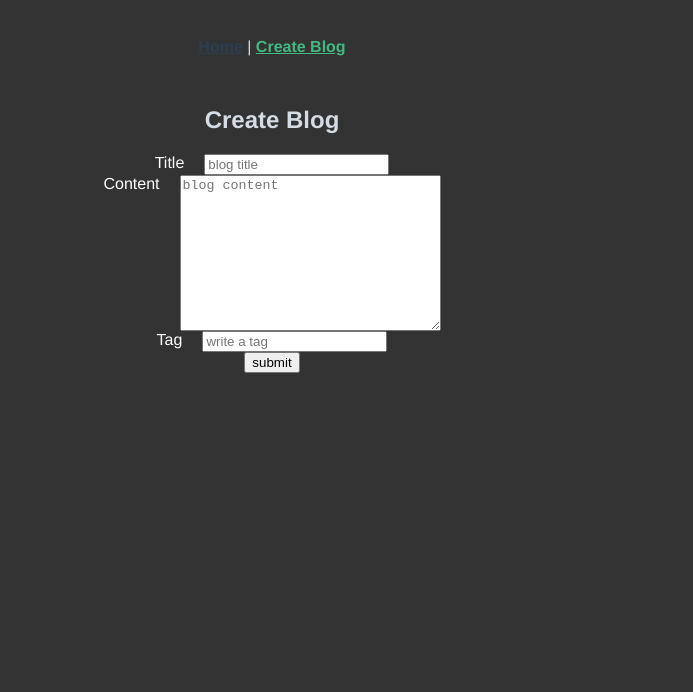
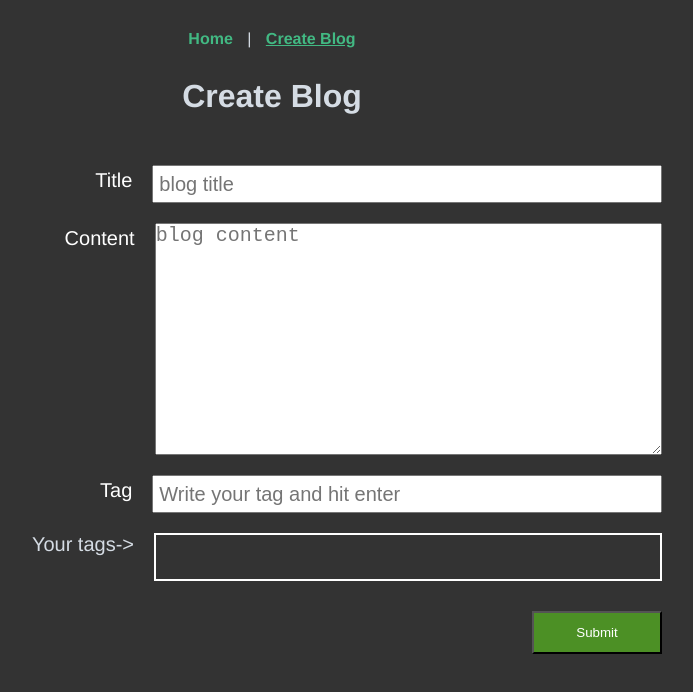
Before and after one commit to jantdev/vue3blog, a Vue app: page /createblog in a window 1280 px wide. Shown: the top 692 px of the page, without its empty margins (368-1061 px from the left). Built offline with nearby package versions, Linux system fonts and the light colour scheme.

Commit message:
styling overall

```diff
--- a/data/db.json
+++ b/data/db.json
@@ -47,6 +47,21 @@
         "test"
       ],
       "id": 9832
+    },
+    {
+      "title": "y test",
+      "body": "hallo world",
+      "tags": [],
+      "id": 9833
+    },
+    {
+      "title": "dfgdfg",
+      "body": "dfgdfg",
+      "tags": [
+        "dfgd",
+        "fdgd"
+      ],
+      "id": 9834
     }
   ]
 }
--- a/src/App.vue
+++ b/src/App.vue
@@ -1,12 +1,27 @@
 <template>
-  <div id="nav">
-    <router-link :to="{name:'Home'}">Home</router-link> |
-    <router-link :to="{name:'CreateBlog'}">Create Blog</router-link>
+<div class="container">
+ <Navigation/>
+  <router-view/>
   </div>
-  <router-view/>
 </template>
 
+<script>
+import Navigation from "./components/Navigation"
+
+export default {
+ name:'App',
+ components:{
+   Navigation
+ }
+}
+</script>
+
 <style>
+*{
+  margin:0;
+  padding:0;
+   box-sizing: border-box;
+}
 body{
   background:#333;
 }
@@ -18,17 +33,11 @@ body{
   color: #d5dce4;
 
 }
-
-#nav {
-  padding: 30px;
+.container{
+  max-width: 1140px;
+  margin:0 auto;
 }
-
-#nav a {
-  font-weight: bold;
-  color: #2c3e50;
-}
-
-#nav a.router-link-exact-active {
-  color: #42b983;
+h1{
+  margin-bottom: 40px;
 }
 </style>
--- /dev/null
+++ b/src/components/Navigation.vue
@@ -0,0 +1,30 @@
+<template>
+   <div id="nav">
+    <router-link :to="{name:'Home'}">Home</router-link> |
+    <router-link :to="{name:'CreateBlog'}">Create Blog</router-link>
+  </div>
+</template>
+
+<script>
+export default {
+
+}
+</script>
+
+<style scoped>
+
+#nav {
+  padding: 30px;
+}
+
+#nav a {
+  font-weight: bold;
+  color: #42b983;
+  text-decoration: none;
+  padding:5px 10px;
+}
+
+#nav a.router-link-exact-active {
+  text-decoration: underline;
+}
+</style>
--- a/src/components/Postlist.vue
+++ b/src/components/Postlist.vue
@@ -1,9 +1,9 @@
 <template>
-<h2>postlist</h2>
+
   <div class="postlist">
-    <div class="post" v-for="post in posts" :key="post.id">
-    <SinglePost :post="post"/>
-    </div>
+
+    <SinglePost  v-for="post in posts" :key="post.id" :post="post"/>
+
   </div>
 </template>
 
@@ -17,18 +17,14 @@ export default {
 }
 </script>
 
-<style>
+<style scoped>
 .postlist{
   display:flex;
 flex-wrap: wrap;
-  gap:20px;
-  max-width:1140px;
- margin:0 auto;
+
+
+gap:10px;
+justify-content: center;
 }
-.post{
-  background: #fff;
-  width:200px;
-  padding:20px;
 
-}
 </style>
--- a/src/components/SinglePost.vue
+++ b/src/components/SinglePost.vue
@@ -1,33 +1,54 @@
 <template>
   <div class="singlepost">
-      <router-link :to="{name:'details',params:{id:post.id}}">
-      <h3>{{post.title}} - {{post.id}}</h3>
-      </router-link>
-      <p>{{snippet}}</p>
-      <span v-for="tag in post.tags" :key="tag">
-          #{{ tag }}
-        </span>
+    <router-link :to="{ name: 'details', params: { id: post.id } }">
+      <h3>{{ post.title }}</h3>
+    </router-link>
+    <p>{{ snippet }}</p>
+    <div class="tags">
+      <span v-for="tag in post.tags" :key="tag"> #{{ tag }} </span>
+    </div>
   </div>
 </template>
 
 <script>
-import { computed } from '@vue/reactivity'
+import { computed } from "@vue/reactivity";
 export default {
-    props:['post'],
-    setup(props){
-        const snippet = computed(()=>{
-            if(props.post.body.length>100){
-                return props.post.body.substring(0,100)+'...'
-            }else{
-                return props.post.body
-            }
-        })
-        return {snippet}
-    }
+  props: ["post"],
+  setup(props) {
+    const snippet = computed(() => {
+      if (props.post.body.length > 100) {
+        return props.post.body.substring(0, 100) + "...";
+      } else {
+        return props.post.body;
+      }
+    });
+    return { snippet };
+  },
+};
+</script>
+
+<style scoped>
+.singlepost {
+  display: flex;
+  flex-direction: column;
+   background: #fff;
+  width:240px;
+  padding:0px 5px;
+  height: 300px;
+  align-items: center;
+}
+.singlepost a{
+  flex:1;
+  text-decoration: none;
+  color:#459571;
+  align-self: center;
+}
+.singlepost p{
+  flex:4;
+  color:#333;
 
 }
-</script>
-
-<style>
-
+.singlepost .tags{
+  flex:1
+}
 </style>
--- a/src/views/CreateBlog.vue
+++ b/src/views/CreateBlog.vue
@@ -1,38 +1,51 @@
 <template>
   <div class="createblog">
-    <form @submit.prevent="sendData">
-      <h2>Create Blog</h2>
+    <h1>Create Blog</h1>
+    <form >
       <div class="formfield">
         <div class="fieldtitle">Title</div>
-        <input type="text" v-model="title" placeholder="blog title" />
+        <input
+          type="text"
+          v-model="title"
+          placeholder="blog title"
+          class="fieldinput"
+        />
       </div>
       <div class="formfield">
         <div class="fieldtitle">Content</div>
         <textarea
           placeholder="blog content"
           v-model="content"
-          cols="30"
+          cols="21"
           rows="10"
           maxlength="200"
+          class="fieldinput"
         ></textarea>
       </div>
       <div class="formfield">
         <div class="fieldtitle">Tag</div>
         <input
           type="text"
-          placeholder="write a tag"
+          placeholder="Write your tag and hit enter"
           v-model="tag"
           @keyup.enter="addTag"
           ref="tagref"
+          class="fieldinput"
         />
       </div>
-      <div class="tags">
-        <div class="tag" v-for="(tag,index) in tags" :key="index">
-          <span>{{ tag }}</span>
-          <button type="button" @click="delTag(index)">X</button>
+      <div class="formfield">
+        <div class="tagField">Your tags-></div>
+        <div class="tags">
+          <div class="tag" v-for="(tag, index) in tags" :key="index">
+            <span>{{ tag }}</span>
+            <button type="button" @click="delTag(index)">X</button>
+          </div>
         </div>
       </div>
-      <button type="submit">submit</button>
+      <div class="formSubmit">
+
+        <button type="button" @click="sendData" class="btn submit">Submit</button>
+      </div>
     </form>
   </div>
 </template>
@@ -48,9 +61,13 @@ export default {
     const content = ref("");
     const tag = ref("");
     const tags = ref([]);
-    async function Submit() {
+    async function sendData() {
       if (title.value !== "" && content.value !== "") {
-        const data = { title: title.value, body: content.value, tag: ["test"] };
+        const data = {
+          title: title.value,
+          body: content.value,
+          tags: tags.value,
+        };
         const res = await fetch("api/posts", {
           method: "POST",
           headers: {
@@ -75,25 +92,80 @@ export default {
       tag.value = "";
     }
     function delTag(index) {
-      tags.value.splice(index,1)
+      tags.value.splice(index, 1);
     }
 
-    return { title, content, Submit, addTag, tag, tags, delTag };
+    return { title, content, sendData, addTag, tag, tags, delTag };
   },
 };
 </script>
 
-<style>
+<style scoped>
 form {
   max-width: 800px;
   margin: 0 auto;
 }
 .formfield {
   display: flex;
-  justify-content: center;
+  padding: 10px;
   gap: 20px;
+
 }
 .fieldtitle {
   color: #fff;
+  flex: 1;
+  text-align: right;
+  font-size: 20px;
+  padding-top: 4px;
+}
+.fieldinput {
+  flex: 2;
+  font-size: 20px;
+}
+input{
+  padding:6px 0px 5px 5px;
+
+}
+.btn {
+  padding: 12px 24px;
+  color: #fff;
+  background-color: #4c9025;
+  text-decoration: none;
+}
+.tagField {
+  flex: 1;
+  text-align: right;
+  font-size: 20px;
+}
+.tags {
+  flex: 2;
+  display: flex;
+  border: 2px solid #fff;
+  min-height: 3rem;
+}
+.tag {
+  padding: 5px 12px;
+  background: royalblue;
+  width: 70px;
+  display: flex;
+  justify-content: space-between;
+  border: 1px solid #333;
+}
+.tag span {
+  flex: 3;
+  text-align: left;
+  align-self:center;
+}
+.tag button {
+  flex: 1;
+}
+.formSubmit{
+  display:flex;
+  justify-content: right;
+  padding:20px 10px;
+}
+.submit{
+width:130px;
+
 }
 </style>
```
